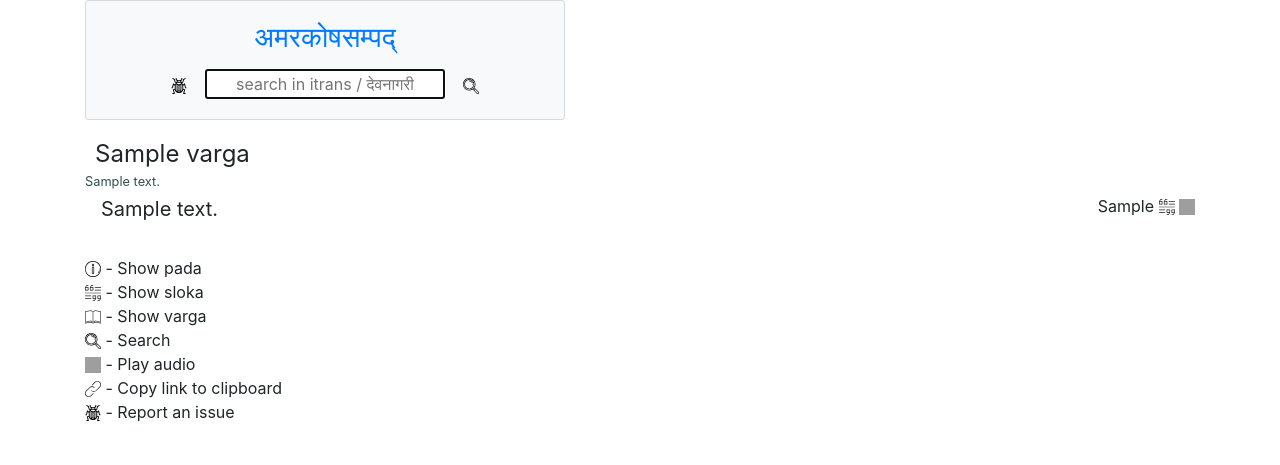
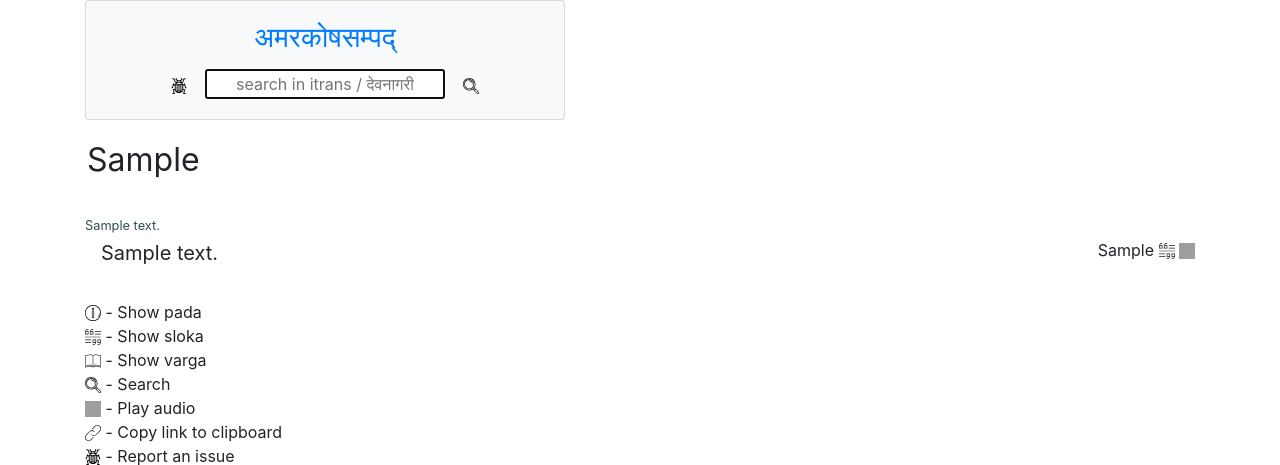
Before and after one commit to aupasana/amara-quiz, a Flask app: template app/templates/varga.html in a window 1280 px wide. Shown: the top 465 px of the page. Run offline with Flask 2, Linux system fonts and the light colour scheme; the template is opened without the code that fills it: most values are stand-ins (such as "Sample title", 1, 10 or a date in 2020); some libraries are stand-ins or nearby versions; grey boxes are pictures that could not be loaded.

Commit message:
/varga: emphasize varga and transliterate

```diff
--- a/app/app.py
+++ b/app/app.py
@@ -352,7 +352,7 @@ def varga():
                 summary = "%s %s (%d) - %s " % ( row["artha_transliterated"], row["artha_english"], row["artha_count"], row["pada_group_transliterated"] )
                 artha_summary[sloka_line].append(summary)
 
-            return render_template('varga.html', mula=mula, varga=varga, artha_summary=artha_summary)
+            return render_template('varga.html', mula=mula, varga=varga, varga_transliterated=transliterate_term(language,varga), artha_summary=artha_summary)
     finally:
         con.close()
 
--- a/app/templates/varga.html
+++ b/app/templates/varga.html
@@ -8,8 +8,9 @@
     width: 1rem;
   }
   .varga {
-    padding-left: 10px;
-    font-size: 1.5rem;
+    padding-left: 2px;
+    font-size: 2rem;
+    padding-bottom: 2rem;
   }
   .content {
     font-size: 1rem;
@@ -37,7 +38,7 @@
 
 <div class="container">
   <div class="varga">
-      {{varga}}
+      {{varga_transliterated}}
   </div>
 
   <div class="content">
```
